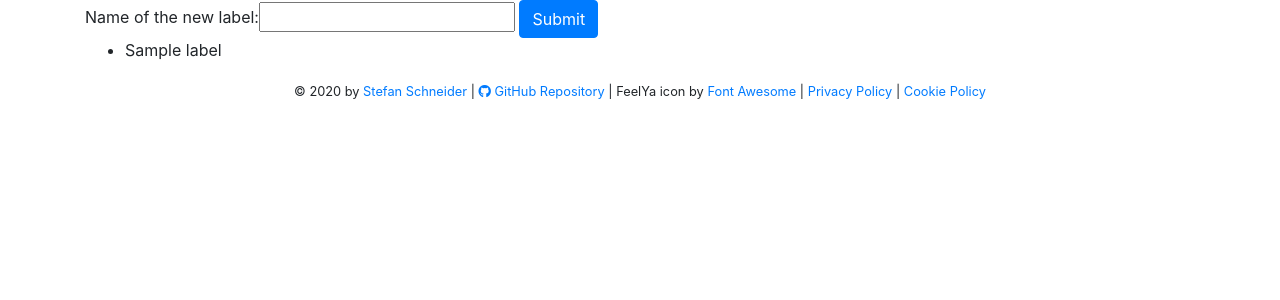
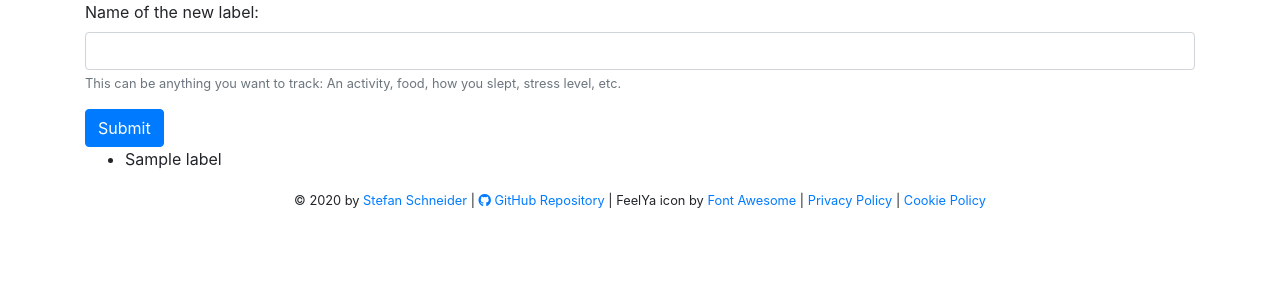
Before and after one commit to stefanbschneider/feelya, a Django app: page / in a window 1280 px wide. Shown: the part 56-356 px from the top of the page. Run offline with Django 3.2, Linux system fonts and the light colour scheme; tables that the repository leaves empty hold one stand-in row (values such as "Sample post"); some libraries are stand-ins or nearby versions.

Commit message:
properly styled bootstrap form

```diff
--- a/app/templates/app/index.html
+++ b/app/templates/app/index.html
@@ -7,13 +7,13 @@
     <form action="" method="post">
         {% csrf_token %}
 
-{#        <div class="form-group">#}
-{#            <label for="labelInput">Add new label</label>#}
-{#            <input type="text" class="form-control" id="labelInput">#}
-{#            <small id="labelHelp" class="form-text text-muted">This can be anything you want to track: An activity, food, how you slept, stress level, etc.</small>#}
-{#        </div>#}
+        <div class="form-group">
+            {{ form.label_name.label_tag }}
+            <input type="text" class="form-control" id="{{ form.label_name.id_for_label }}" name="{{ form.label_name.html_name }}">
+            <small id="{{ form.label_name.id_for_label }}Help" class="form-text text-muted">This can be anything you want to track: An activity, food, how you slept, stress level, etc.</small>
+            <div id="{{ form.label_name.id_for_label }}Feedback" class="invalid-feedback">{{ form.label_name.errors }}</div>
+        </div>
 
-        {{ form }}
         <button type="submit" class="btn btn-primary">Submit</button>
     </form>
 
```
